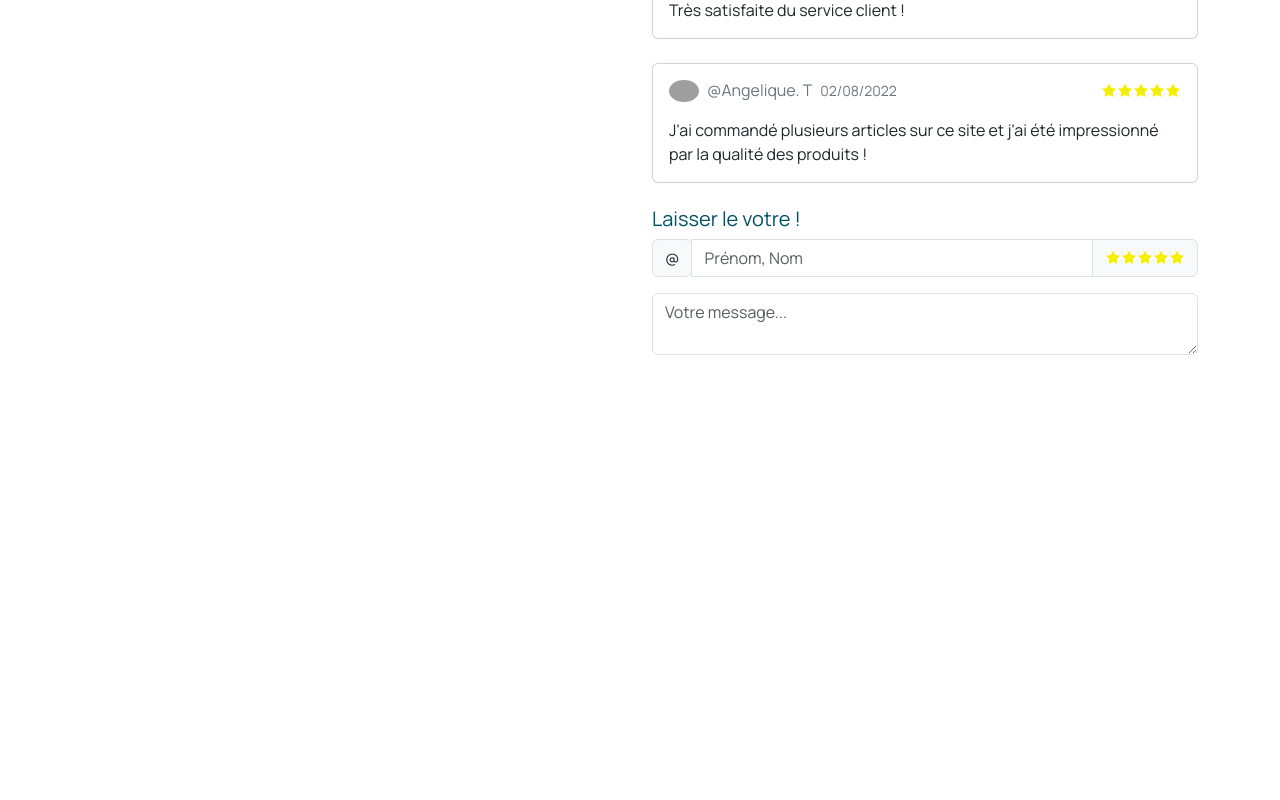
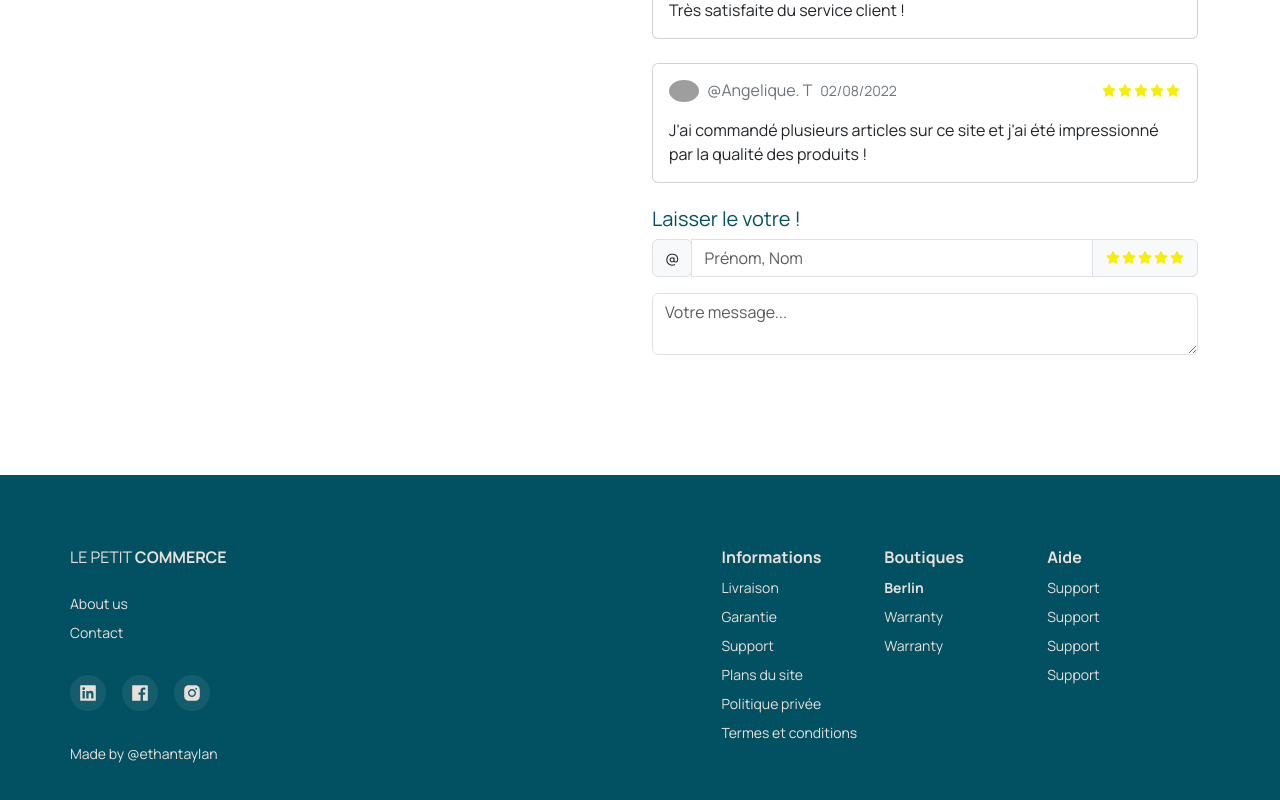
Before and after one commit to ethantaylan/lpc-ifocop, a React (Vite) app: page / in a window 1280 px wide. Shown: the part 2360-3160 px from the top of the page. Before the commit the page ends 2787 px from the top, so only its background shows below. Built offline with nearby package versions, Linux system fonts and the light colour scheme; grey boxes are pictures that could not be loaded.

Commit message:
feat: WIP 🚧  footer

```diff
--- a/src/App.tsx
+++ b/src/App.tsx
@@ -1,13 +1,17 @@
 import { Route, Routes } from "react-router-dom";
+import { Footer } from "./components/footer/footer";
 import { Home } from "./pages/home";
 
 export const App = () => {
   return (
-    <div className="App container">
-      <Routes location={location} key={location.pathname}>
-        <Route path="/" element={<Home />} />
-      </Routes>
-    </div>
+    <>
+      <div className="App container">
+        <Routes location={location} key={location.pathname}>
+          <Route path="/" element={<Home />} />
+        </Routes>
+      </div>
+      <Footer />
+    </>
   );
 };
 
--- /dev/null
+++ b/src/components/footer/footer-informations.ts
@@ -0,0 +1,41 @@
+export interface FooterInformationsProps {
+  title: string;
+  links: FooterInformationsLinksProps[];
+}
+
+export interface FooterInformationsLinksProps {
+  title: string;
+  url: string;
+  isImportant?: boolean;
+}
+
+export const FooterInformations: FooterInformationsProps[] = [
+  {
+    title: "Informations",
+    links: [
+      { title: "Livraison", url: "url" },
+      { title: "Garantie", url: "url" },
+      { title: "Support", url: "url" },
+      { title: "Plans du site", url: "url" },
+      { title: "Politique privée", url: "url" },
+      { title: "Termes et conditions", url: "url" },
+    ],
+  },
+  {
+    title: "Boutiques",
+    links: [
+      { title: "Berlin", url: "url", isImportant: true },
+      { title: "Warranty", url: "url" },
+      { title: "Warranty", url: "url" },
+    ],
+  },
+  {
+    title: "Aide",
+    links: [
+      { title: "Support", url: "url" },
+      { title: "Support", url: "url" },
+      { title: "Support", url: "url" },
+      { title: "Support", url: "url" },
+    ],
+  },
+];
--- /dev/null
+++ b/src/components/footer/footer.tsx
@@ -0,0 +1,69 @@
+import React from "react";
+import {
+  AiFillFacebook,
+  AiFillInstagram,
+  AiFillLinkedin,
+} from "react-icons/ai";
+import { useGlobalContext } from "../../context/context";
+import { SubMenu } from "../header/sub-menu/sub-menu";
+import {
+  FooterInformations,
+  FooterInformationsLinksProps,
+  FooterInformationsProps,
+} from "./footer-informations";
+
+export const Footer = () => {
+  const { primary } = useGlobalContext();
+
+  return (
+    <div
+      className="mt-5 d-flex justify-content-between secondary"
+      style={{ backgroundColor: primary, padding: 70 }}
+    >
+      <div className="d-flex w-100 flex-column">
+        <span className="mb-4 cursor-pointer">
+          LE PETIT <span className="bold">COMMERCE</span>
+        </span>
+        <small className="mb-2">About us</small>
+        <small className="mb-4">Contact</small>
+        <SubMenu
+          firstLabel={
+            <span
+              className="p-2 d-flex"
+              style={{ backgroundColor: "rgb(20, 93, 109)", borderRadius: 100 }}
+            >
+              <AiFillLinkedin size={20} />
+            </span>
+          }
+          secondLabel={
+            <span
+              className="p-2 d-flex"
+              style={{ backgroundColor: "rgb(20, 93, 109)", borderRadius: 100 }}
+            >
+              <AiFillFacebook size={20} />
+            </span>
+          }
+          thirdLabel={
+            <span
+              className="p-2 d-flex"
+              style={{ backgroundColor: "rgb(20, 93, 109)", borderRadius: 100 }}
+            >
+              <AiFillInstagram size={20} />
+            </span>
+          }
+        />
+        <small className="mt-4">Made by @ethantaylan</small>
+      </div>
+      {FooterInformations.map((t: FooterInformationsProps) => (
+        <ul className="nav w-25 d-flex flex-column">
+          <span className="bold">{t.title}</span>
+          <small>
+            {t.links.map((link: FooterInformationsLinksProps) => (
+              <li className={`my-2 ${link.isImportant && 'bold'}`}>{link.title}</li>
+            ))}
+          </small>
+        </ul>
+      ))}
+    </div>
+  );
+};
--- a/src/components/header/sub-menu/sub-menu.tsx
+++ b/src/components/header/sub-menu/sub-menu.tsx
@@ -4,8 +4,8 @@ import classNames from "classnames";
 interface SubMenuProps {
   className?: string;
   firstLabel: string | React.ReactElement;
-  secondLabel: string | React.ReactElement
-  thirdLabel: string | React.ReactElement
+  secondLabel: string | React.ReactElement;
+  thirdLabel: string | React.ReactElement;
 }
 
 const subMenuClasses = classNames(
--- a/src/pages/home.tsx
+++ b/src/pages/home.tsx
@@ -1,5 +1,6 @@
 import React from "react";
 import { Feedbacks } from "../components/feedbacks/feedbacks";
+import { Footer } from "../components/footer/footer";
 import { Header } from "../components/header/header";
 import { Hero } from "../components/hero/hero";
 import { PopularProducts } from "../components/popular-products/popular-products";
```
Also changed, not shown: src/components/footer/footer-labels/footer-labels.tsx (added, +25 -0 lines).
